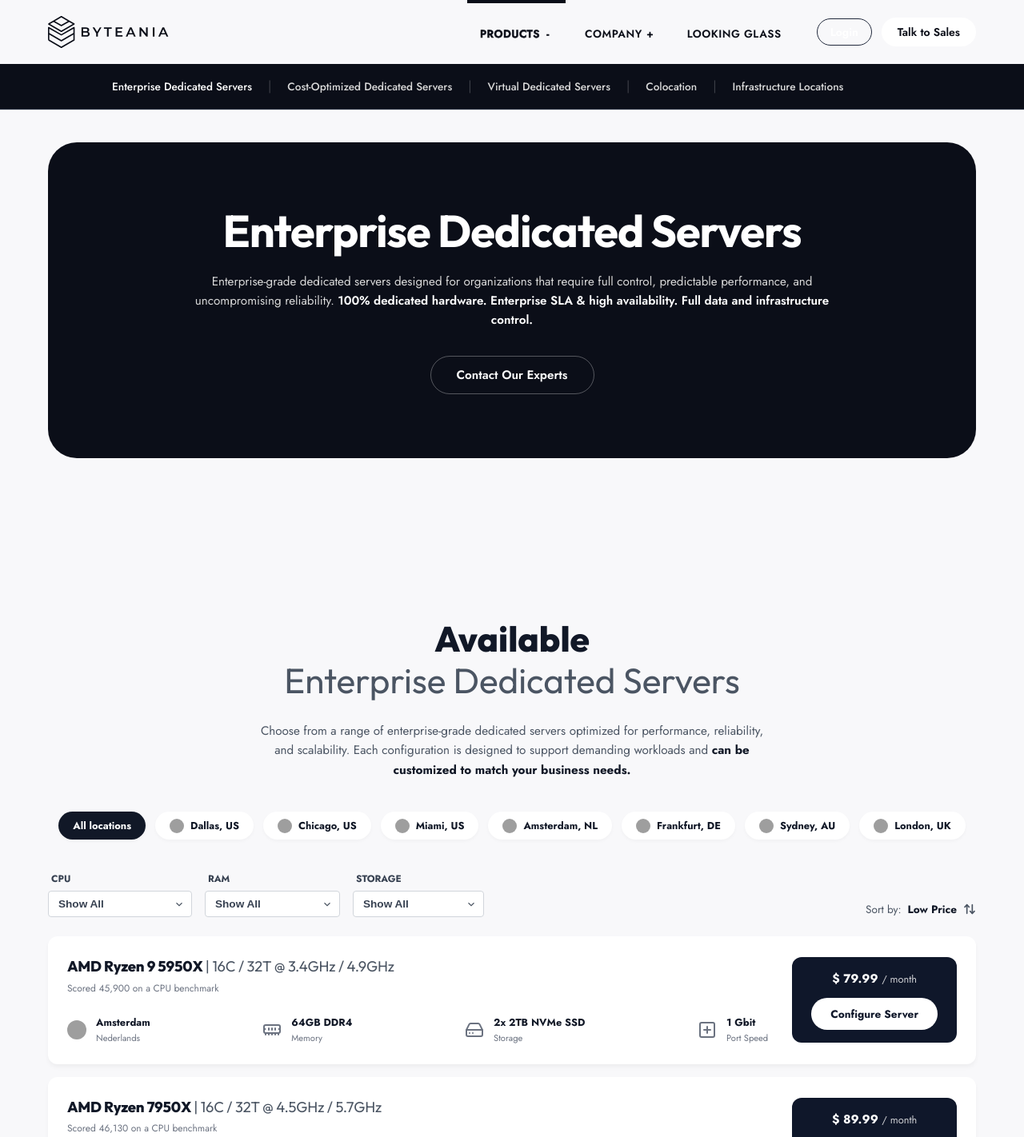
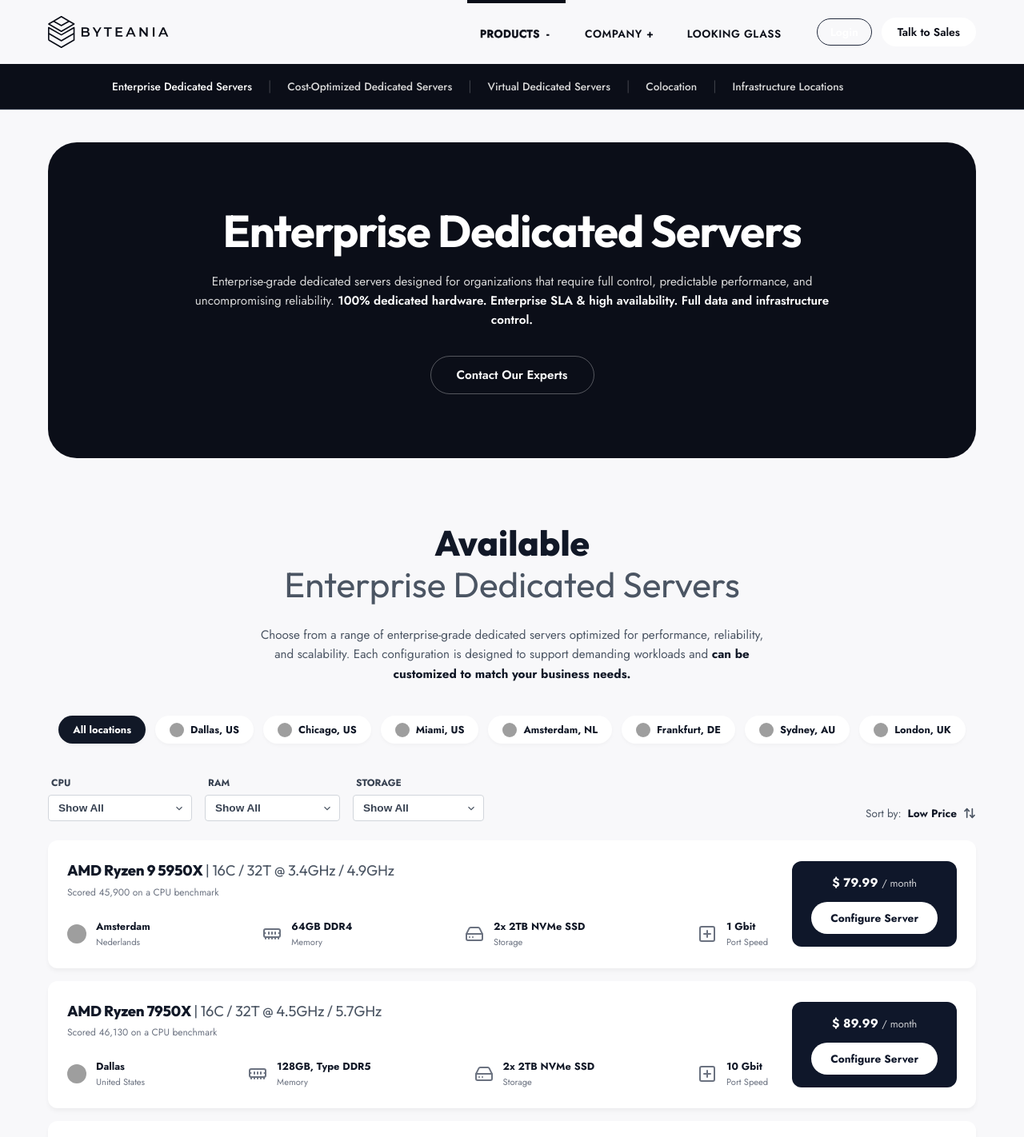
Before and after one commit to souiiii/Bytenia, a React (Vite) app: page /enterprise in a window 1280 px wide. Shown: the top 1422 px of the page at 80% size. Built offline with nearby package versions, Linux system fonts and the light colour scheme; grey boxes are pictures that could not be loaded; what react-world-flags would draw is missing.

Commit message:
feat: add CSS styles for EnterpriseFeatures, EnterpriseHero, and EnterpriseServersList components

```diff
--- a/src/components/EnterpriseFeatures/EnterpriseFeatures.css
+++ b/src/components/EnterpriseFeatures/EnterpriseFeatures.css
@@ -3,7 +3,7 @@
 }
 
 .built-for {
-  padding: 100px 0;
+  padding: 40px 0 100px 0;
 }
 
 .built-for .section-header {
--- a/src/components/EnterpriseHero/EnterpriseHero.css
+++ b/src/components/EnterpriseHero/EnterpriseHero.css
@@ -1,6 +1,6 @@
 .ent-hero {
   padding-top: 40px;
-  padding-bottom: 100px;
+  padding-bottom: 40px;
 }
 
 .ent-hero-card {
--- a/src/components/EnterpriseServers/EnterpriseServersList.css
+++ b/src/components/EnterpriseServers/EnterpriseServersList.css
@@ -1,6 +1,6 @@
 .ent-servers {
   background-color: var(--bg-primary); /* typically #f8f9fa or white */
-  padding: 100px 0;
+  padding: 40px 0;
 }
 
 .ent-servers-header {
```
